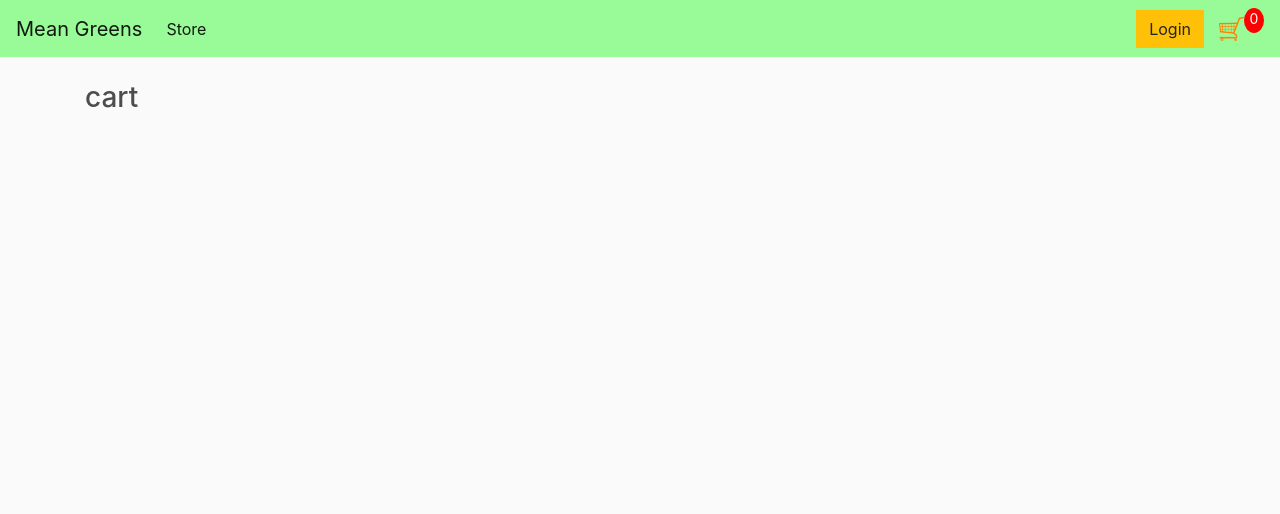
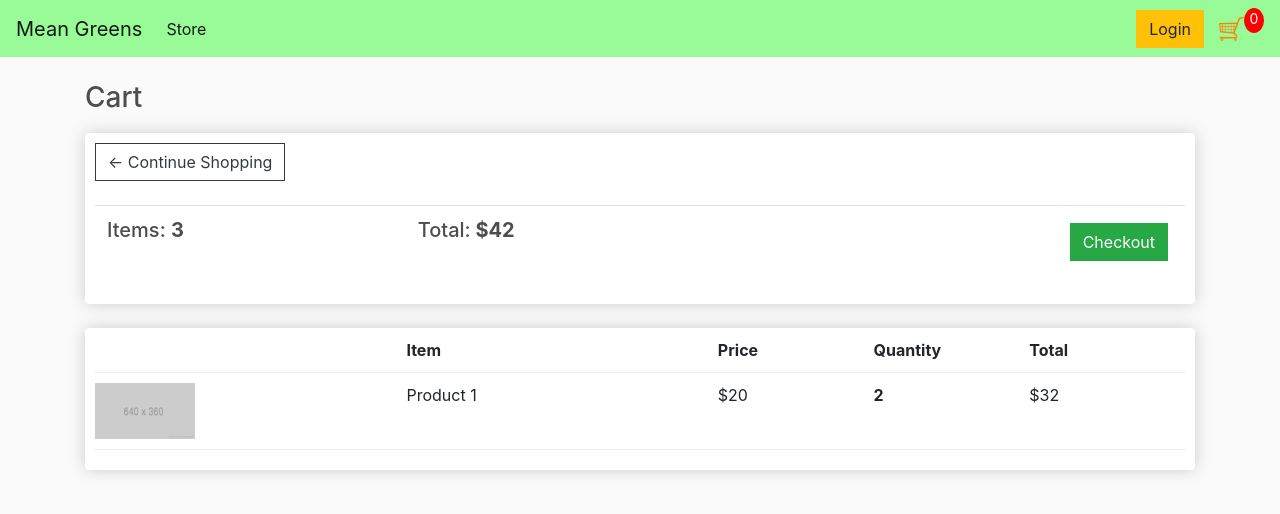
Before and after one commit to MBissett29/mean-greens, a Django app: page /cart/ in a window 1280 px wide. Shown: the top 514 px of the page. Run offline with Django 3.2, Linux system fonts and the light colour scheme; lists and menus that the app fills with data are empty; some libraries are stand-ins or nearby versions.

Commit message:
Styles to cart page with dummy img and text

```diff
--- a/static/css/main.css
+++ b/static/css/main.css
@@ -84,8 +84,14 @@ hr{
 
 }
 
+.arrow {
+    color: black !important;
+    z-index: 1;
+}
 .chg-quantity{
-	width: 12px;
+	height: 12px;
+    width: 12px;
+    color: black;
 	cursor: pointer;
 	display: block;
 	margin-top: 5px;
--- a/store/templates/store/cart.html
+++ b/store/templates/store/cart.html
@@ -1,5 +1,62 @@
 {% extends 'store/main.html' %}
 {% load static %}
 {% block content %}
-     <h3>cart</h3>
+<h3>Cart</h3>
+<div class="row">
+    <div class="col-lg-12">
+        <div class="box-element">
+            <a class="btn btn-outline-dark" href="{% url 'store' %}">&#x2190; Continue Shopping</a>
+            <br>
+            <br>
+            <table class="table">
+                <tr>
+                    <th>
+                        <h5>Items: <strong>3</strong></h5>
+                    </th>
+                    <th>
+                        <h5>Total:<strong> $42</strong></h5>
+                    </th>
+                    <th>
+                        <a style="float:right; margin:5px;" class="btn btn-success"
+                            href="{% url 'checkout' %}">Checkout</a>
+                    </th>
+                </tr>
+            </table>
+
+        </div>
+
+        <br>
+        <div class="box-element">
+            <div class="cart-row">
+                <div style="flex:2"></div>
+                <div style="flex:2"><strong>Item</strong></div>
+                <div style="flex:1"><strong>Price</strong></div>
+                <div style="flex:1"><strong>Quantity</strong></div>
+                <div style="flex:1"><strong>Total</strong></div>
+            </div>
+
+            <div class="cart-row">
+                <div style="flex:2"><img class="row-image" src="{% static 'images/placeholder.png' %}"></div>
+                <div style="flex:2">
+                    <p>Product 1</p>
+                </div>
+                <div style="flex:1">
+                    <p>$20</p>
+                </div>
+                <div style="flex:1">
+                    <p class="quantity">
+                        2
+                    <p class="quantity">
+                        <i class="fa-solid fa-square-arrow-up arrow chg-quantity"></i>
+                        <i class="fa-solid fa-square-arrow-down arrow chg-quantity"></i>
+                    </p>
+                </div>
+                <div style="flex:1">
+                    <p>$32</p>
+                </div>
+            </div>
+
+        </div>
+    </div>
+</div>
 {% endblock content %}
--- a/store/templates/store/main.html
+++ b/store/templates/store/main.html
@@ -1,16 +1,22 @@
 <!DOCTYPE html>
 {% load static %}
 <html>
+
 <head>
     <title>Mean Greens</title>
     <meta name="viewport" content="width=device-width, initial-scale=1, maximum-scale=1, minimum-scale=1" />
-	<link rel="stylesheet" href="https://stackpath.bootstrapcdn.com/bootstrap/4.4.1/css/bootstrap.min.css" integrity="sha384-Vkoo8x4CGsO3+Hhxv8T/Q5PaXtkKtu6ug5TOeNV6gBiFeWPGFN9MuhOf23Q9Ifjh" crossorigin="anonymous">
+    <link rel="stylesheet" href="https://stackpath.bootstrapcdn.com/bootstrap/4.4.1/css/bootstrap.min.css"
+        integrity="sha384-Vkoo8x4CGsO3+Hhxv8T/Q5PaXtkKtu6ug5TOeNV6gBiFeWPGFN9MuhOf23Q9Ifjh" crossorigin="anonymous">
     <link rel="stylesheet" type="text/css" href="{% static 'css/main.css' %}">
+    <link rel="stylesheet" href="https://cdnjs.cloudflare.com/ajax/libs/font-awesome/6.1.1/css/all.min.css" integrity="sha512-KfkfwYDsLkIlwQp6LFnl8zNdLGxu9YAA1QvwINks4PhcElQSvqcyVLLD9aMhXd13uQjoXtEKNosOWaZqXgel0g==" crossorigin="anonymous" referrerpolicy="no-referrer" />
+    <script src="https://kit.fontawesome.com/5450f0d173.js" crossorigin="anonymous"></script>
 </head>
+
 <body>
     <nav class="navbar navbar-expand-lg navbar-light text-secondary" style="background-color:palegreen">
         <a class="navbar-brand" href="{% url 'store' %}">Mean Greens</a>
-        <button class="navbar-toggler" type="button" data-toggle="collapse" data-target="#navbarSupportedContent" aria-controls="navbarSupportedContent" aria-expanded="false" aria-label="Toggle navigation">
+        <button class="navbar-toggler" type="button" data-toggle="collapse" data-target="#navbarSupportedContent"
+            aria-controls="navbarSupportedContent" aria-expanded="false" aria-label="Toggle navigation">
             <span class="navbar-toggler-icon"></span>
         </button>
 
@@ -21,10 +27,10 @@
                 </li>
             </ul>
             <div class="form-inline my-2 my-lg-0">
-            <a href="#"class="btn btn-warning">Login</a>
+                <a href="#" class="btn btn-warning">Login</a>
 
                 <a href="{% url 'cart' %}">
-               <img  id="cart-icon" src="{% static 'images/shopping-cart.png' %}">
+                    <img id="cart-icon" src="{% static 'images/shopping-cart.png' %}">
                 </a>
                 <p id="cart-total">0</p>
 
@@ -40,8 +46,15 @@
         {% endblock content %}
     </div>
 
-    <script src="https://code.jquery.com/jquery-3.4.1.slim.min.js" integrity="sha384-J6qa4849blE2+poT4WnyKhv5vZF5SrPo0iEjwBvKU7imGFAV0wwj1yYfoRSJoZ+n" crossorigin="anonymous"></script>
-	<script src="https://cdn.jsdelivr.net/npm/popper.js@1.16.0/dist/umd/popper.min.js" integrity="sha384-Q6E9RHvbIyZFJoft+2mJbHaEWldlvI9IOYy5n3zV9zzTtmI3UksdQRVvoxMfooAo" crossorigin="anonymous"></script>
-	<script src="https://stackpath.bootstrapcdn.com/bootstrap/4.4.1/js/bootstrap.min.js" integrity="sha384-wfSDF2E50Y2D1uUdj0O3uMBJnjuUD4Ih7YwaYd1iqfktj0Uod8GCExl3Og8ifwB6" crossorigin="anonymous"></script>
+    <script src="https://code.jquery.com/jquery-3.4.1.slim.min.js"
+        integrity="sha384-J6qa4849blE2+poT4WnyKhv5vZF5SrPo0iEjwBvKU7imGFAV0wwj1yYfoRSJoZ+n" crossorigin="anonymous">
+    </script>
+    <script src="https://cdn.jsdelivr.net/npm/popper.js@1.16.0/dist/umd/popper.min.js"
+        integrity="sha384-Q6E9RHvbIyZFJoft+2mJbHaEWldlvI9IOYy5n3zV9zzTtmI3UksdQRVvoxMfooAo" crossorigin="anonymous">
+    </script>
+    <script src="https://stackpath.bootstrapcdn.com/bootstrap/4.4.1/js/bootstrap.min.js"
+        integrity="sha384-wfSDF2E50Y2D1uUdj0O3uMBJnjuUD4Ih7YwaYd1iqfktj0Uod8GCExl3Og8ifwB6" crossorigin="anonymous">
+    </script>
 </body>
+
 </html>
```
Lines whose indentation alone changed are shown as unchanged.
